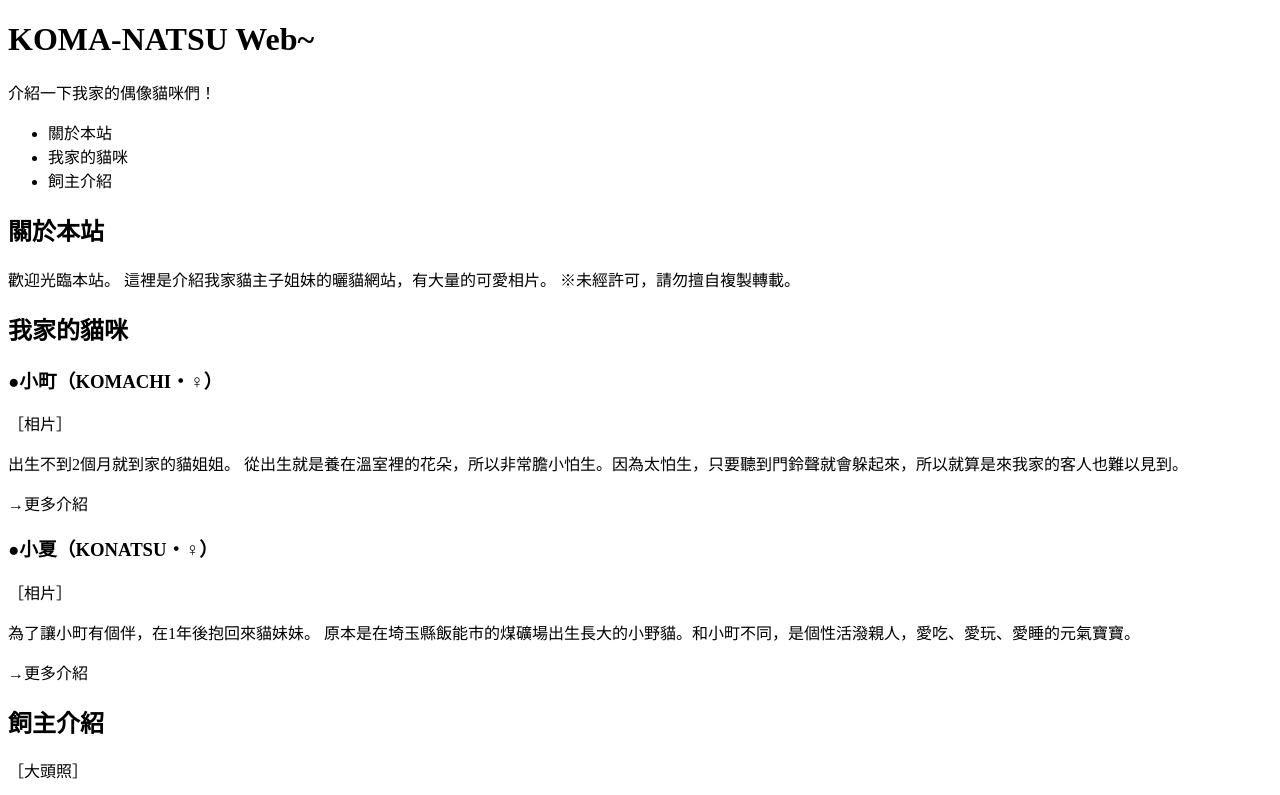
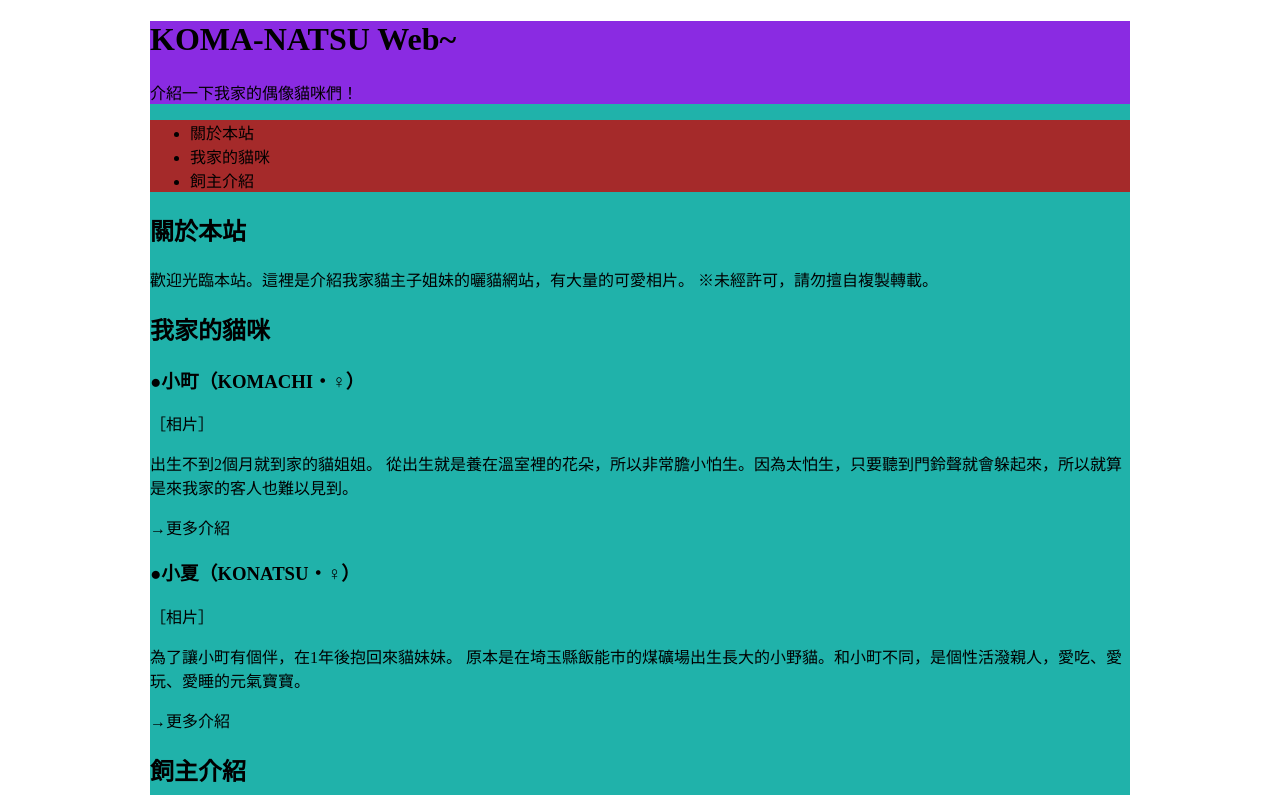
Before and after one commit to sdderh/sdderh, a plain HTML site: page index.html in a window 1280 px wide. Shown: the top 795 px of the page. Drawn offline with Linux system fonts and the light colour scheme.

Commit message:
2022/04/07 finish

```diff
--- a/index.html
+++ b/index.html
@@ -6,21 +6,49 @@
     <meta name="viewport" content="width=device-width, initial-scale=1.0">
     <title>110111206陳彥錡</title>
     <link rel="shortcut icon" href="img/avatar.png" type="image/x-icon">
+    <head>
+        <meta charset="UTF-8">
+        <meta http-equiv="X-UA-Compatible" content="IE=edge">
+        <meta name="viewport" content="width=device-width, initial-scale=1.0">
+        <title>110111206陳彥錡</title>
+        <link rel="shortcut icon" href="img/avatar.png" type="image/x-icon">
+        <style>
+            #container{
+                background-color: lightseagreen;
+                margin:0 auto;
+                width: 980px;
+            }
+            header{
+                background-color: blueviolet;
+            }
+            nav{
+                background-color: brown;
+            }
+        </style>
     </head>
     <body>
+       <div id="container">
+           <header>
             <h1>KOMA-NATSU Web~</h1>
             <p>介紹一下我家的偶像貓咪們！</p>
+           </header>
+        <nav>
             <ul><li>關於本站</li>
                 <li>我家的貓咪</li>
                 <li>飼主介紹</li>
             </ul>
+        </nav>
+        <main>
+            <section>
                 <h2>關於本站</h2>
-<p>歡迎光臨本站。
-    這裡是介紹我家貓主子姐妹的曬貓網站，有大量的可愛相片。
+                <p>歡迎光臨本站。這裡是介紹我家貓主子姐妹的曬貓網站，有大量的可愛相片。
                     ※未經許可，請勿擅自複製轉載。
                     </p>
                 <h2>我家的貓咪
                 </h2>
+            </section>
+        </main>
+
         <h3>●小町（KOMACHI・♀）</h3>
         ［相片］
         <p>出生不到2個月就到家的貓姐姐。
@@ -41,5 +69,5 @@
             </dd>
         </dl>
         <footer><p>Copyright © KOMA-NATSU Web All Rights Reserved.</p></footer>
-</body>
+<body>
 </html>
```
Lines whose indentation alone changed are shown as unchanged.
